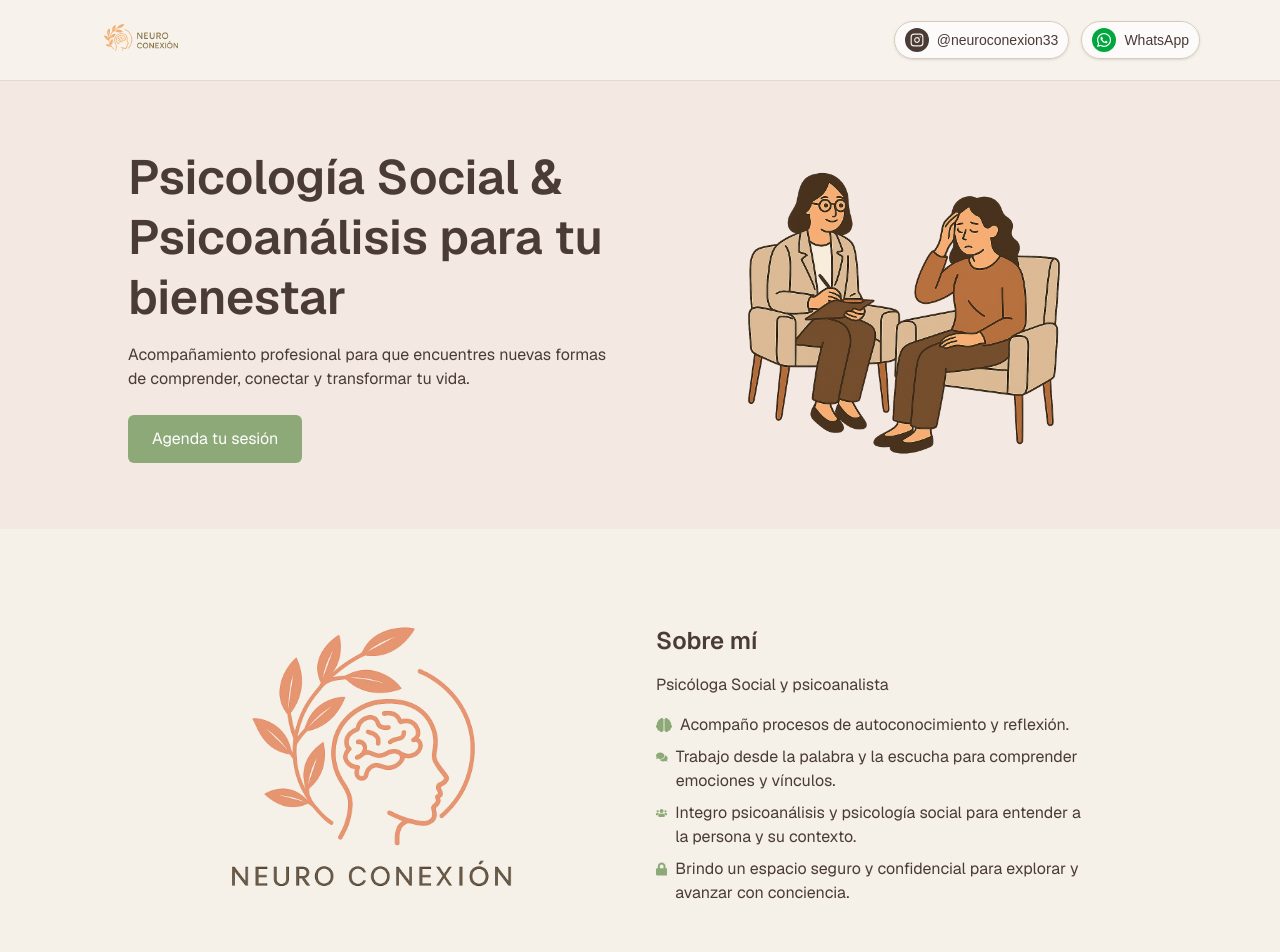
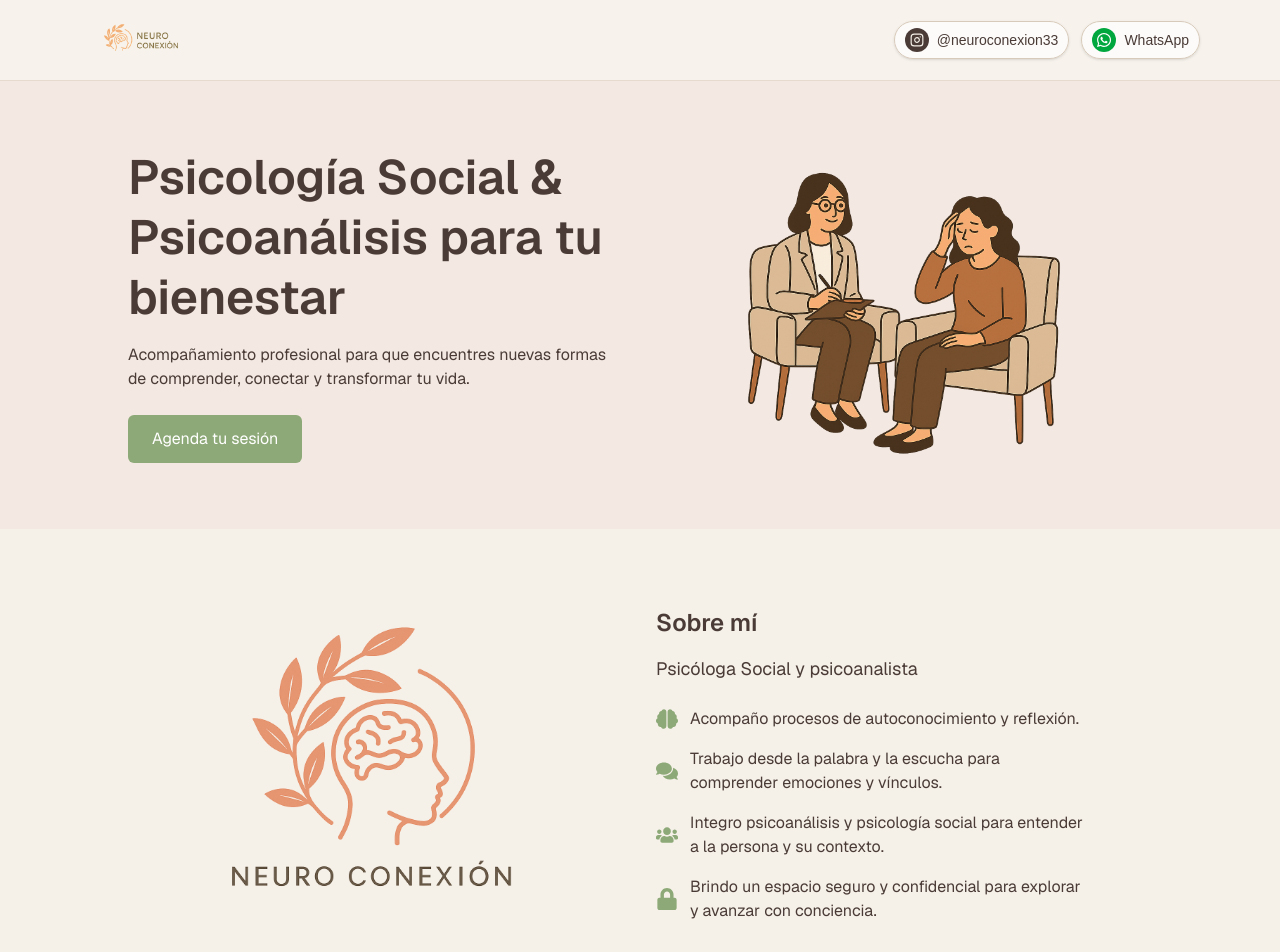
Before and after one commit to nicolasBakanowski/neuroconexion, a Next.js app: page / in a window 1280 px wide. Shown: the top 952 px of the page. Built offline with nearby package versions, Linux system fonts and the light colour scheme.

Commit message:
improved icons

```diff
--- a/src/components/AboutSection.tsx
+++ b/src/components/AboutSection.tsx
@@ -10,23 +10,41 @@ export default function AboutSection() {
         </div>
         <div>
           <h2 className="text-2xl font-semibold mb-4">Sobre mí</h2>
-          <p className="mb-4">Psicóloga Social y psicoanalista</p>
-          <ul className="space-y-2">
-            <li className="flex items-start">
-              <FaBrain className="text-[#8DA977] mr-2 mt-1" />
-              Acompaño procesos de autoconocimiento y reflexión.
+          <p className="mb-6 text-lg">Psicóloga Social y psicoanalista</p>
+          <ul className="space-y-4">
+            <li className="flex items-center">
+              <FaBrain
+                size={22}
+                className="text-[#8DA977] flex-shrink-0 mr-3"
+              />
+              <span>Acompaño procesos de autoconocimiento y reflexión.</span>
             </li>
-            <li className="flex items-start">
-              <FaComments className="text-[#8DA977] mr-2 mt-1" />
-              Trabajo desde la palabra y la escucha para comprender emociones y vínculos.
+            <li className="flex items-center">
+              <FaComments
+                size={22}
+                className="text-[#8DA977] flex-shrink-0 mr-3"
+              />
+              <span>
+                Trabajo desde la palabra y la escucha para comprender emociones
+                y vínculos.
+              </span>
             </li>
-            <li className="flex items-start">
-              <FaUsers className="text-[#8DA977] mr-2 mt-1" />
-              Integro psicoanálisis y psicología social para entender a la persona y su contexto.
+            <li className="flex items-center">
+              <FaUsers
+                size={22}
+                className="text-[#8DA977] flex-shrink-0 mr-3"
+              />
+              <span>
+                Integro psicoanálisis y psicología social para entender a la
+                persona y su contexto.
+              </span>
             </li>
-            <li className="flex items-start">
-              <FaLock className="text-[#8DA977] mr-2 mt-1" />
-              Brindo un espacio seguro y confidencial para explorar y avanzar con conciencia.
+            <li className="flex items-center">
+              <FaLock size={22} className="text-[#8DA977] flex-shrink-0 mr-3" />
+              <span>
+                Brindo un espacio seguro y confidencial para explorar y avanzar
+                con conciencia.
+              </span>
             </li>
           </ul>
         </div>
```
